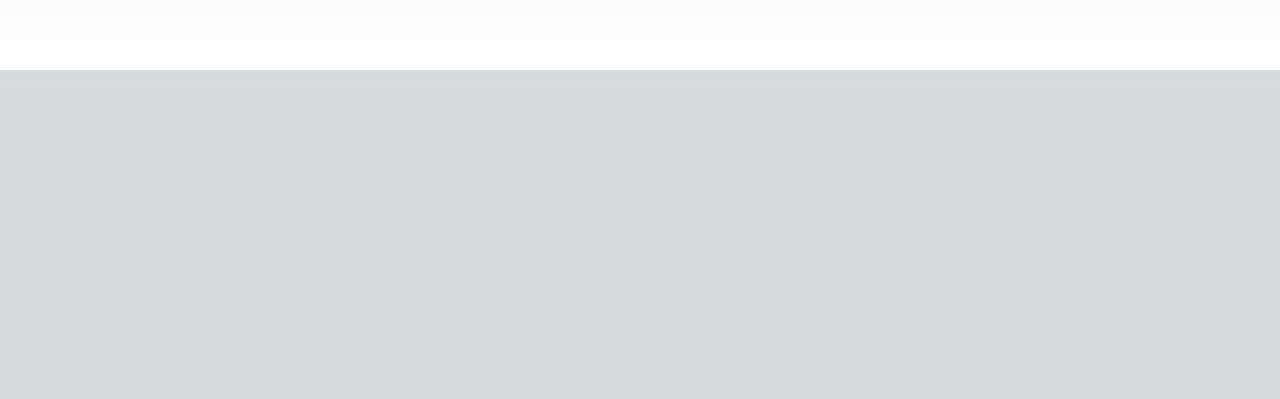
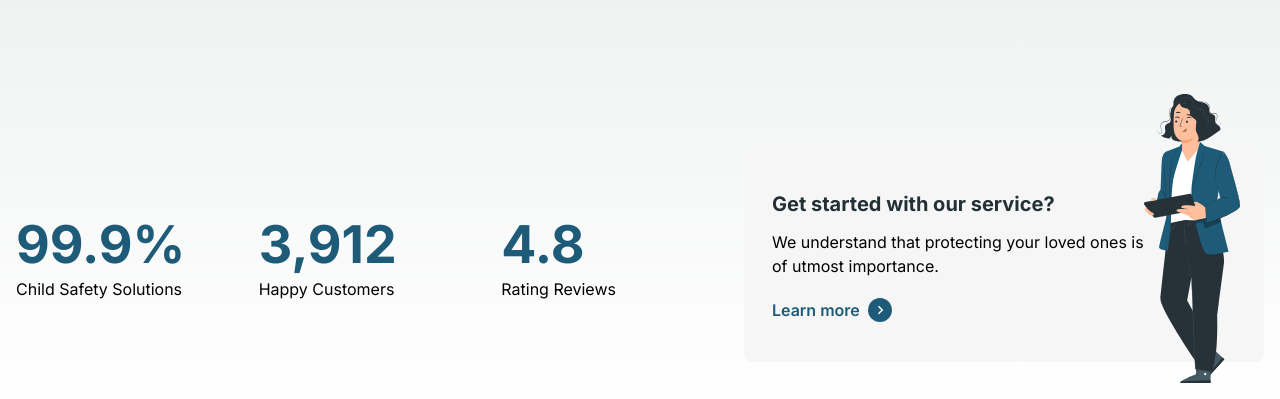
Before and after one commit to Abu-Jayed/Family_Secure, a Next.js app: page / in a window 1280 px wide. Shown: the part 713-1112 px from the top of the page. Before the commit the page ends 800 px from the top, so only its background shows below. Built offline with nearby package versions, Linux system fonts and the light colour scheme.

Commit message:
statistic section done

```diff
--- /dev/null
+++ b/src/app/components/Stats.js
@@ -0,0 +1,85 @@
+import { BiChevronRight } from "react-icons/bi";
+import Link from "next/link";
+import Image from "next/image";
+
+const stateContent = {
+  stats: [
+    {
+      number: "99.9%",
+      label: "Child Safety Solutions",
+    },
+    {
+      number: "3,912",
+      label: "Happy Customers",
+    },
+    {
+      number: "4.8",
+      label: "Rating Reviews",
+    },
+  ],
+  getStarted: {
+    heading: "Get started with our service?",
+    description:
+      "We understand that protecting your loved ones is of utmost importance.",
+    img: "/images/illustration-woman.svg",
+    cta: {
+      cta_href: "#_",
+      cta_label: "Learn more",
+    },
+  },
+};
+
+const Stats = () => {
+  return (
+    <section className="pt-20 pb-10">
+      <div className="container px-4 mx-auto">
+        <div className="lg:flex justify-between items-center space-x-0">
+          <div className="w-full lg:w-7/12 mb-20 lg:mb-0 ">
+            <div className="grid grid-cols-3">
+              {
+                stateContent.stats.map((stat, i) => (
+                  <div key={i} className="text-center lg:text-left">
+                    <strong className="text-primary text-4xl xl:text-[52px] font-bold block leading-tight ">
+                      {stat.number}
+                    </strong>
+                    <span>{stat.label}</span>
+                  </div>
+                ))
+              }
+            </div>
+          </div>
+          <div className="w-full lg:w-5/12">
+            <div className=" bg-light py-10 lg:px-7 !pr-28 md:pr-32 lg:pr-40 rounded-lg relative ">
+              {stateContent.getStarted.img && (
+                <Image src={stateContent.getStarted.img} alt="" width={96} height={288.84} className="absolute right-0 lg:right-6 -top-14 w-24 " />
+              )}
+              {stateContent.getStarted.heading && (
+                <h3 className="text-heading font-bold text-xl mb-3 ">
+                  {stateContent.getStarted.heading}
+                </h3>
+              )}
+
+              {stateContent.getStarted.description && (
+                <p className="text-md mb-5 ">
+                  {stateContent.getStarted.description}
+                </p>
+              )}
+
+              {stateContent.getStarted.cta.cta_label && (
+                <Link href="#_" className="flex space-x-2 outline-none items-center font-semibold text-primary group ">
+                  <span>{stateContent.getStarted.cta.cta_label}</span>
+                  <span className=" w-6 h-6 rounded-full bg-primary text-white inline-flex justify-center items-center duration-300 transition-all ease-in-out group-hover:bg-secondary ">
+                    <BiChevronRight className="text-lg"></BiChevronRight>
+                  </span>
+                </Link>
+              )}
+
+            </div>
+          </div>
+        </div>
+      </div>
+    </section>
+  );
+};
+
+export default Stats;
--- a/src/app/page.js
+++ b/src/app/page.js
@@ -1,10 +1,12 @@
 import Image from 'next/image'
 import Hero from './components/Hero'
+import Stats from './components/Stats'
 
 export default function Home() {
   return (
     <>
       <Hero></Hero>
+      <Stats></Stats>
     </>
   )
 }
```
